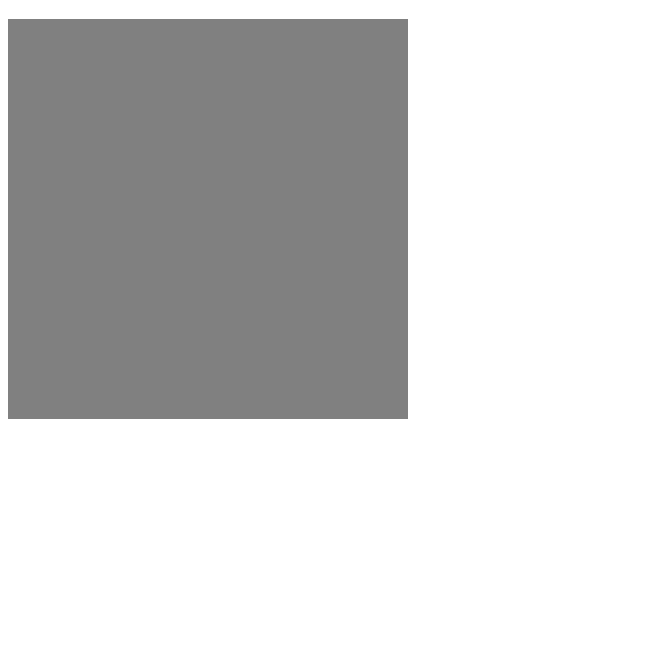
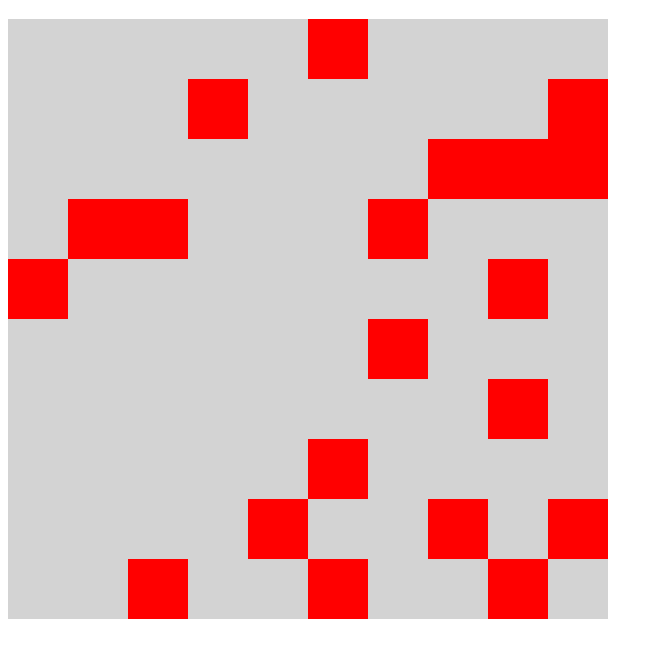
Before and after one commit to tobyxchan/minesweeper, a plain HTML site: page index.html in a window 1280 px wide. Shown: the part 61-718 px from the top of the page, without its empty margins (0-663 px from the left). Drawn offline with Linux system fonts and the light colour scheme.

Commit message:
added checking functionality for surrounding squares

```diff
--- a/css/style.css
+++ b/css/style.css
@@ -1,17 +1,21 @@
-body {
+* {
     box-sizing: border-box;
     font-family: Arial, Helvetica, sans-serif
 }
 
 .field {
-    height: 400px;
-    width: 400px;
+    height: 600px;
+    width: 600px;
     display: flex;
     flex-wrap: wrap;
-    background-color: grey;
+    background-color: lightgrey;
 }
 
 .field>div {
-    height: 40px;
-    width: 40px;
+    height: 60px;
+    width: 60px;
 }
+
+.bomb {
+    background-color: red;
+}
--- a/js/main.js
+++ b/js/main.js
@@ -1,4 +1,6 @@
 /*------------ constants ------------*/
+
+
 
 
 
@@ -9,7 +11,11 @@ let squares = [];
 // Choose how many bombs here - may change later
 let bombAmount = 20;
 
+
+
 /*---- cached element references ----*/
+
+
 
 
 
@@ -19,27 +25,74 @@ let bombAmount = 20;
 
 
 
+
+
 /*------------ functions ------------*/
-// Function to create the field
+// Function to create the field with all values in place
 function loadField() {
      // Assign bombs to squares
     const bombsArray = Array(bombAmount).fill('bomb');
-    const emptyArray = Array(width*width - bombAmount).fill('valid')    ;
+    const emptyArray = Array(width*width - bombAmount).fill('empty');
+
     // Combining 20 bombs and 80 squares into one array
     const combinedArray = emptyArray.concat(bombsArray);
+
     // Randomly join the two arrays so the bombs are different
     // every time the field is loaded
     const playableArray = combinedArray.sort(() => Math.random() -0.5);
-    console.log(playableArray);
+
+    for(let i = 0; i < width*width; i++) {
+        const square = document.createElement('div');
+
+        // Every time a square is made, assign a unique ID
+
+        // Assign a class to each square based on bomb or not
+        square.classList.add(playableArray[i]);
+
+        field.appendChild(square);
+        squares.push(square);
+
+        // Event listener in case of click
+        square.addEventListener('click', function(event) {
+            click(square);
+        })
+    }
+
+    // Add numbers that correspond to how many adjacent
+    // bombs are around each 'empty' square
+    for (let i = 0; i < squares.length; i++) {
+        let total = 0;
+
+        // If on the edge of field, do not check past edge
+        const onLeftEdge = (i % width === 0)
+        const onRightEdge = (i % width === width -1)
+
+        if (squares[i].classList.contains('empty')) {
+            // +1 means right | -1 means left | -width is up | +width is down
+            if (i > 0 && !onLeftEdge && squares[i -1].classList.contains('bomb')) total++;
+            if (i > 9 && !onRightEdge && squares[i +1 -width].classList.contains('bomb')) total++;
+            if (i > 10 && squares[i - width].classList.contains('bomb')) total ++;
+            if (i > 11 && !onLeftEdge && squares[i -1 -width].classList.contains('bomb')) total++;
+            if (i < 98 && !onRightEdge && squares [i +1].classList.contains('bomb')) total++;
+            if (i < 90 && !onLeftEdge && squares [i -1 +width].classList.contains('bomb')) total++;
+            if (i < 88 && !onRightEdge && squares [i +1 +width].classList.contains('bomb')) total++;
+            if (i < 89 && squares[i +width].classList.contains('bomb')) total++
 
 
-    for(let i = 0; i < width*width; i++) {
-        const square = document.createElement('div')
-        // Every time a square is made, assign a unique ID
-        square.setAttribute('id', i)
-        field.appendChild(square)
-        squares.push(square)
+            squares[i].setAttribute('data', total);
+            console.log(squares[i]);
+
+        }
     }
 }
 // Invoke function
 loadField();
+
+
+
+// Function for clicking a square
+function click(square) {
+    if (square.classList.contains('bomb')) {
+        alert('GAME OVER!');
+    }
+}
```
